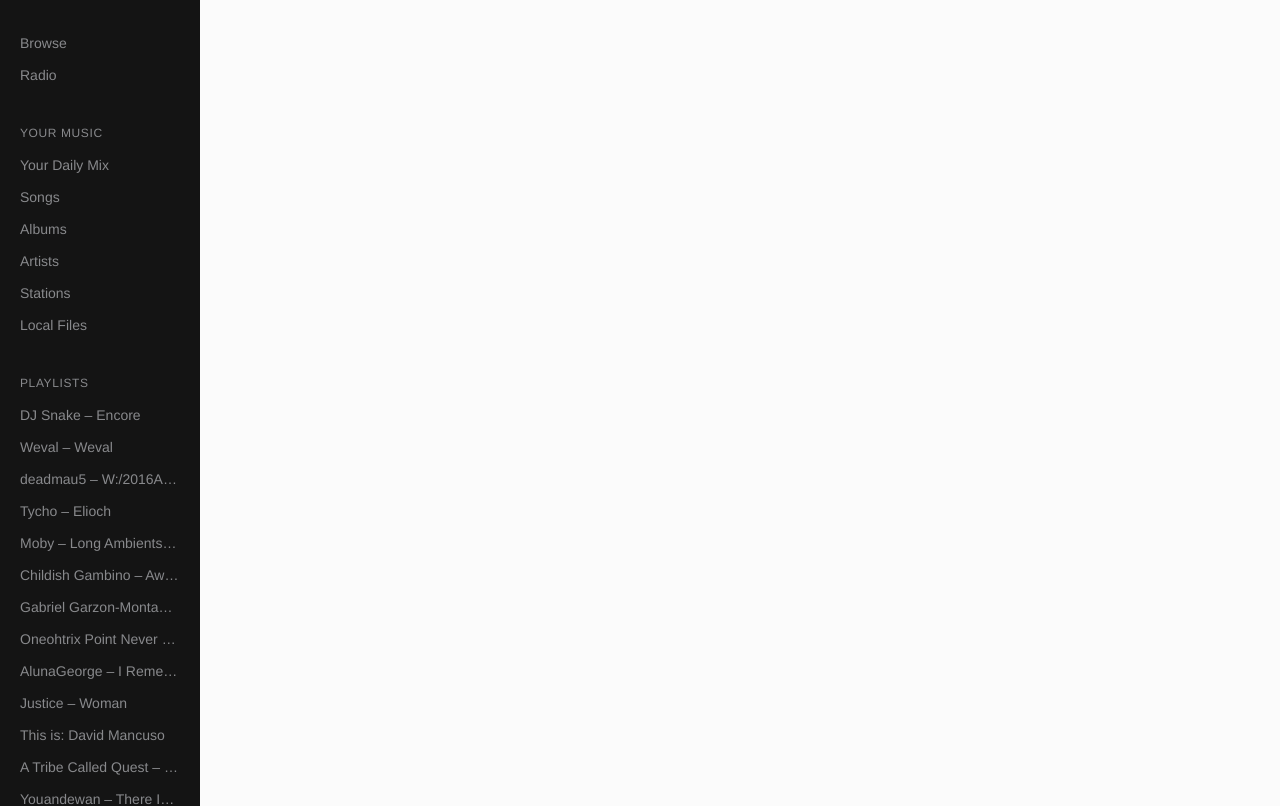
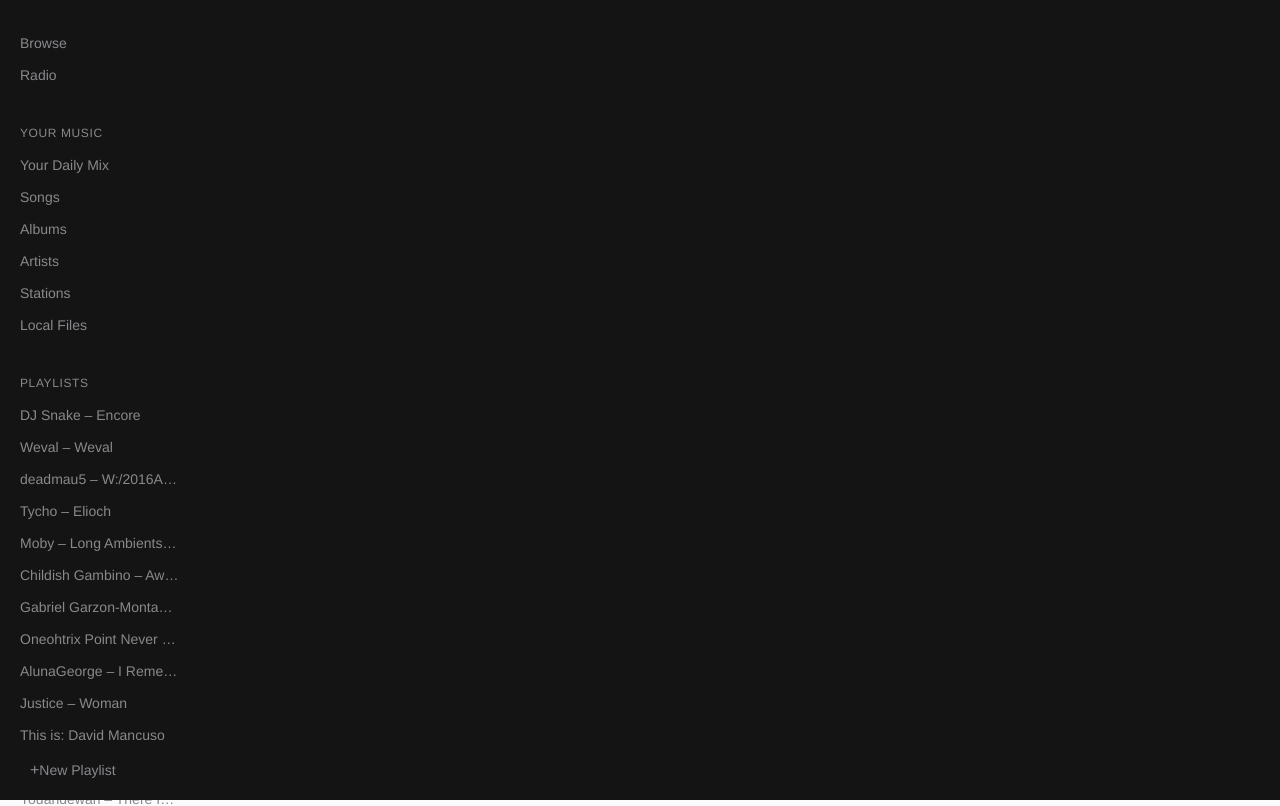
Before and after one commit to London804/personalSite, an Angular app in the folder Pens/: page /spotify in a window 1280 px wide. Shown: the top 806 px of the page. Built offline with nearby package versions, Linux system fonts and the light colour scheme.

Commit message:
working on adding scrolling with a fixed item

```diff
--- a/Pens/src/app/spotify-ui/playlist-bar/playlist-bar.component.html
+++ b/Pens/src/app/spotify-ui/playlist-bar/playlist-bar.component.html
@@ -1,4 +1,5 @@
 <section class="playlist">
+	<div class="playlist-content">
 		<ul class="playlist-browse">
 		  <li>Browse</li>
 		  <li>Radio</li>
@@ -22,4 +23,9 @@
 				<li *ngFor="let playlist of playlists">{{playlist.name}}</li>
 			</ul>
 		</div>
+	</div>
+	<div class="playlist-newPlaylist">
+		<span>+</span>
+		<p>New Playlist</p>
+	</div>
 </section>
--- a/Pens/src/app/spotify-ui/playlist-bar/playlist-bar.component.scss
+++ b/Pens/src/app/spotify-ui/playlist-bar/playlist-bar.component.scss
@@ -1,12 +1,17 @@
 @import '../../styles/base/base';
-
 .playlist {
-	width: 12.5rem;
-	padding: 1.25rem 1.25rem 0.625rem;
 	color: $grey;
 	background: lighten($black, 8%);
 	font-family: $spotifyFallBackFont;
 	cursor: default;
+	max-height: 100%;
+}
+
+.playlist-content {
+	width: 12.5rem;
+	padding: 1.25rem 1.25rem 0.625rem;
+	overflow-y: auto;
+	max-height: 10000px;
 
 	ul, li, h6 {
 		color: inherit;
@@ -49,3 +54,19 @@
 	text-transform: uppercase;
 	letter-spacing: 0.6px;
 }
+
+.playlist-newPlaylist {
+	display: flex;
+	align-items: center;
+	position: fixed;
+	bottom: 0;
+	width: 12.5rem;
+	height: 3.75rem;
+	padding-left: 1.875rem;
+	background: lighten($black, 8%);
+	transition: $transition-spotify;
+
+	&:hover {
+		color: $white;
+	}
+}
--- a/Pens/src/app/styles/base/base.scss
+++ b/Pens/src/app/styles/base/base.scss
@@ -8,3 +8,4 @@
 
 @import '../variables/colors';
 @import '../variables/font';
+@import '../variables/layers';
--- /dev/null
+++ b/Pens/src/app/styles/variables/_layers.scss
@@ -0,0 +1,4 @@
+$level-0: 0;
+$level-1: 100;
+$level-2: 200;
+$level-3: 300;
```
Lines whose indentation alone changed are shown as unchanged.
